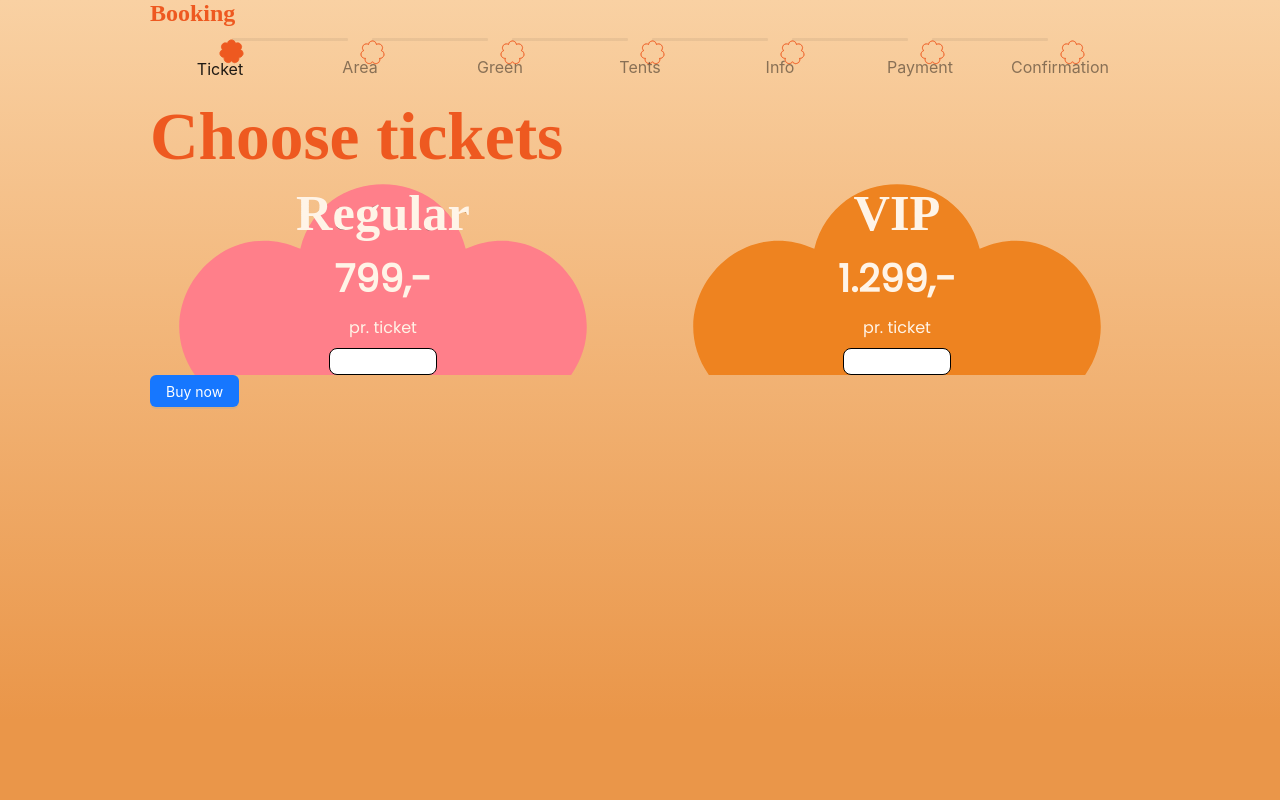
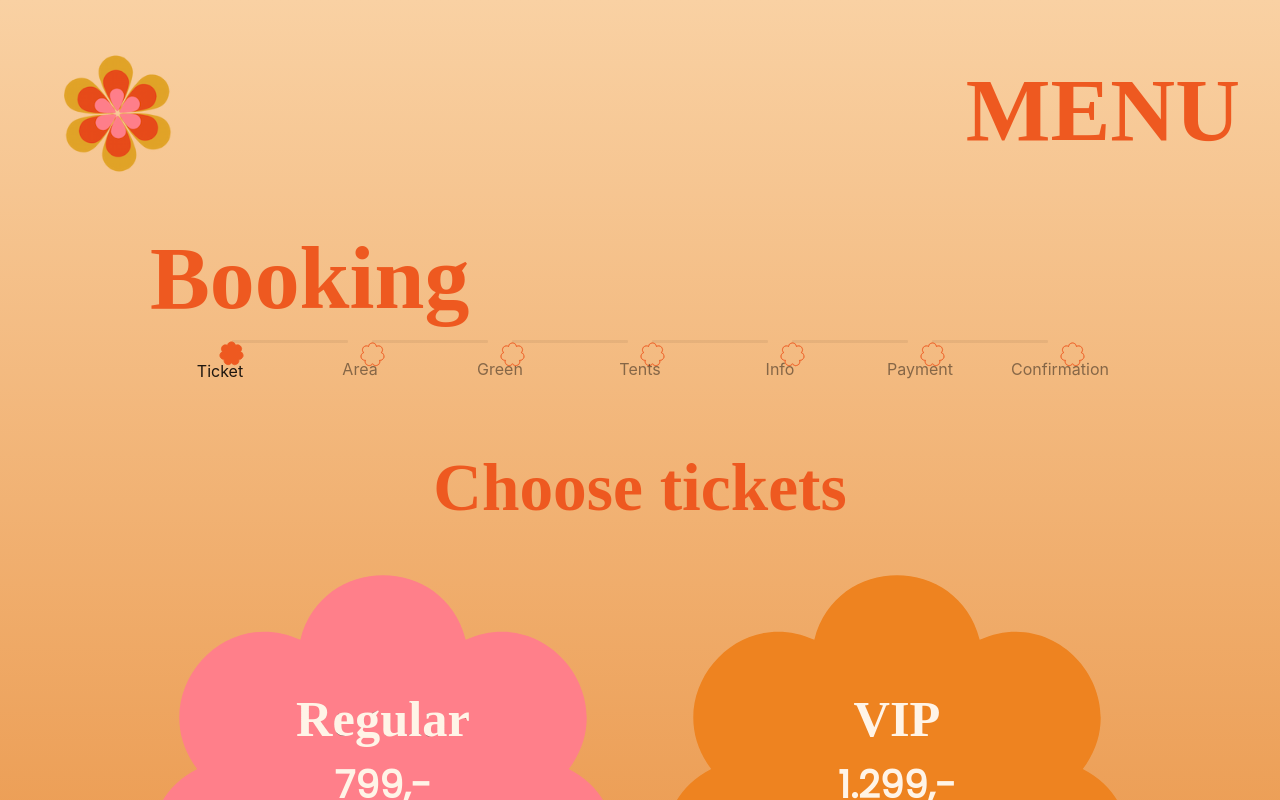
Before and after one commit to mish0144/shroomstock2.0, a React (Vite) app: page /booking in a window 1280 px wide. Shown: the top 800 px of the page. Built offline with nearby package versions, Linux system fonts and the light colour scheme; a web font is replaced by a local one.

Commit message:
style booking

```diff
--- a/src/components/AreaForm.jsx
+++ b/src/components/AreaForm.jsx
@@ -1,4 +1,5 @@
-// import "./style.css";
+import "../css/style.css";
+import "../css/areas.css";
 import PropTypes from 'prop-types';
 import { useEffect, useState } from 'react';
 
--- a/src/components/Booking.jsx
+++ b/src/components/Booking.jsx
@@ -1,14 +1,19 @@
 import StepsComp from "./StepsComp.jsx"
+import Nav from "./Nav.jsx"
+import Footer from "./Footer.jsx"
 import "../css/style.css";
 
 function Booking() {
   return (
-    <main>
+    <><Nav/><main>
+
         <section>
           <h1>Booking</h1>
             <StepsComp/>
         </section>
+
     </main>
+    <Footer/></>
   );
 }
 
--- a/src/components/TentsForm.jsx
+++ b/src/components/TentsForm.jsx
@@ -1,4 +1,5 @@
-// import "./style.css";
+import "../css/style.css";
+import "../css/tents.css";
 
 import PropTypes from 'prop-types';
 
--- a/src/components/TicketsForm.jsx
+++ b/src/components/TicketsForm.jsx
@@ -9,12 +9,12 @@ function TypeForm({setVipTickets, setRegularTickets}) {
   return (
     <form className="grid_tickets">
     <div className="tickets_regular">
-         <label htmlFor="quantityRegular"><h3>Regular</h3> <h4>799,-</h4> <p>pr. ticket</p></label>
-         <input type="number" id="quantityRegular" name="quantityRegular" min="0" max="10" onChange={event => setRegularTickets(parseInt(event.target.value))} required></input>
+         <label className="tickets_regular_label" htmlFor="quantityRegular"><h3>Regular</h3> <h4>799,-</h4> <p>pr. ticket</p></label>
+         <input className="tickets_regular_input"type="number" id="quantityRegular" name="quantityRegular" min="0" max="10" onChange={event => setRegularTickets(parseInt(event.target.value))} required></input>
      </div>
        <div className="tickets_vip">
-            <label htmlFor="quantityVip"><h3>VIP</h3> <h4>1.299,-</h4> <p>pr. ticket</p></label>
-            <input type="number" id="quantityVip" name="quantityVip" min="0" max="10" onChange={event => setVipTickets(parseInt(event.target.value))} required></input>
+            <label className="tickets_vip_label" htmlFor="quantityVip"><h3>VIP</h3> <h4>1.299,-</h4> <p>pr. ticket</p></label>
+            <input className="tickets_vip_input" type="number" id="quantityVip" name="quantityVip" min="0" max="10" onChange={event => setVipTickets(parseInt(event.target.value))} required></input>
         </div>
     </form>
   );
--- a/src/components/TicketsStepContent.jsx
+++ b/src/components/TicketsStepContent.jsx
@@ -1,4 +1,5 @@
 import "../css/style.css";
+import "../css/ticketscontent.css";
 import TicketsForm from "./TicketsForm";
 import PropTypes from 'prop-types'
 
--- a/src/css/style.css
+++ b/src/css/style.css
@@ -53,6 +53,7 @@ h1 {
   color: var(--orange);
   font-family: "Spicy Rice", serif;
   padding-bottom: 0.5rem;
+  font-size: var(--h1_desktop);
 }
 
 h2 {
--- a/src/css/tickets.css
+++ b/src/css/tickets.css
@@ -1,20 +1,20 @@
 .grid_tickets {
-    display: grid;
-    grid-template-columns: 1fr 1fr;
-    gap: 3rem;
+    margin-left: 1rem;
+    margin-right: 1rem;
 }
 
-label {
+.tickets_regular_label, .tickets_vip_label {
     color: var(--offwhite);
     text-align: center;
 }
 
-input {
+.tickets_regular_input, .tickets_vip_input {
     margin: auto;
     display: block;
     padding-left: 1.7rem;
     border-radius: 0.5rem;
     border: 1px solid var(--black);
+    margin-top: 2rem;
 }
 
 input:focus {
@@ -23,20 +23,43 @@ input:focus {
 
 .tickets_regular {
     background-image: url(../img/star1.svg);
-    background-size: cover;
+    background-size: contain;
+    min-height: 460px;
+    background-repeat: no-repeat;
 }
 
 .tickets_vip {
     background-image: url(../img/star2.svg);
-    background-size: cover;
+    background-size: contain;
+    min-height: 460px;
+    background-repeat: no-repeat;
 }
 
 
 h3 {
     color: var(--offwhite);
     -webkit-text-stroke: 0.01px var(--black);
+    padding-top: 80px;
 }
 
 h4 {
     color: var(--offwhite);
 }
+
+
+@media (min-width: 600px) {
+    .grid_tickets {
+        display: grid;
+        grid-template-columns: 1fr 1fr;
+        gap: 3rem;
+        margin-left: 0rem;
+        margin-right: 0rem;
+    }
+
+    h3 {
+    color: var(--offwhite);
+    -webkit-text-stroke: 0.01px var(--black);
+    padding-top: 115px;
+}
+
+  }
--- /dev/null
+++ b/src/css/ticketscontent.css
@@ -0,0 +1,5 @@
+h2 {
+    text-align: center;
+    margin-top: 4rem;
+    margin-bottom: 2.5rem;
+}
```
Also changed, not shown: src/css/areas.css (added), src/css/tents.css (added).
